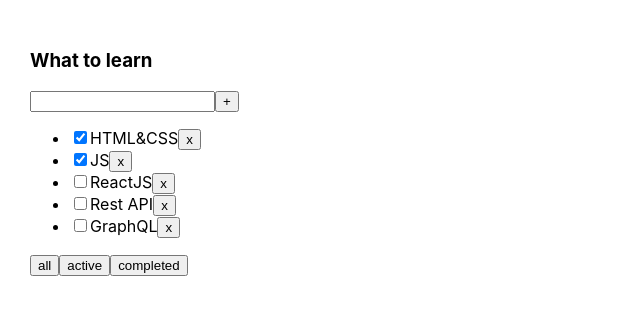
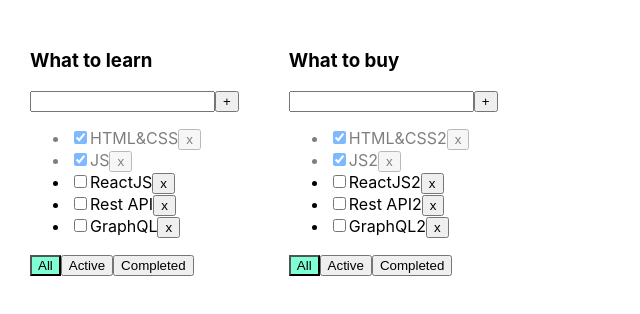
Before and after one commit to egory4fash/ToDoList, a React (Create React App) app: page / in a window 1280 px wide. Shown: the top 314 px of the page, without its empty margins (0-640 px from the left). Built offline with nearby package versions, Linux system fonts and the light colour scheme.

Commit message:
lesson 10/11 Igor refactored

```diff
--- a/src/App.css
+++ b/src/App.css
@@ -6,3 +6,19 @@
 .App > div {
   margin-right: 50px;
 }
+
+.error {
+  border: red 1px solid;
+}
+
+.error-message {
+  color: red;
+}
+
+.active-filter {
+  background-color: aquamarine;
+}
+
+.is-done {
+  opacity: 0.5;
+}
--- a/src/App.tsx
+++ b/src/App.tsx
@@ -1,37 +1,101 @@
 import React, {useState} from 'react';
 import './App.css';
-import {ToDoList} from './ToDoList';
-import { v1 } from 'uuid';
+import {Todolist} from './Todolist';
+import {v1} from 'uuid';
 
 export type FilterValuesType = "all" | "active" | "completed";
+type todolistsType = {
+    id: string,
+    title: string,
+    filter: FilterValuesType
+}
 
 function App() {
+    //
+    // let [tasks, setTasks] = useState([
+    //     {id: v1(), title: "HTML&CSS", isDone: true},
+    //     {id: v1(), title: "JS", isDone: true},
+    //     {id: v1(), title: "ReactJS", isDone: false},
+    //     {id: v1(), title: "Rest API", isDone: false},
+    //     {id: v1(), title: "GraphQL", isDone: false},
+    // ]);
+    // let [filter, setFilter] = useState<FilterValuesType>("all");
 
-    let [tasks, setTasks] = useState([
-        { id: v1(), title: "HTML&CSS", isDone: true },
-        { id: v1(), title: "JS", isDone: true },
-        { id: v1(), title: "ReactJS", isDone: false },
-        { id: v1(), title: "Rest API", isDone: false },
-        { id: v1(), title: "GraphQL", isDone: false },
-    ]);
+    let todolistID1 = v1();
+    let todolistID2 = v1();
 
-    function removeTask(id: string) {
-        let filteredTasks = tasks.filter(t => t.id !== id);
-        setTasks(filteredTasks);
+    let [todolists, setTodolists] = useState<Array<todolistsType>>([
+        {id: todolistID1, title: 'What to learn', filter: 'all'},
+        {id: todolistID2, title: 'What to buy', filter: 'all'},
+    ])
+
+    let [tasks, setTasks] = useState({
+        [todolistID1]: [
+            {id: v1(), title: "HTML&CSS", isDone: true},
+            {id: v1(), title: "JS", isDone: true},
+            {id: v1(), title: "ReactJS", isDone: false},
+            {id: v1(), title: "Rest API", isDone: false},
+            {id: v1(), title: "GraphQL", isDone: false},
+        ],
+        [todolistID2]: [
+            {id: v1(), title: "HTML&CSS2", isDone: true},
+            {id: v1(), title: "JS2", isDone: true},
+            {id: v1(), title: "ReactJS2", isDone: false},
+            {id: v1(), title: "Rest API2", isDone: false},
+            {id: v1(), title: "GraphQL2", isDone: false},
+        ]
+    });
+
+
+    function removeTask(id: string,todolistID: string) {
+        // let filteredTasks = tasks.filter(t => t.id != id);
+        // setTasks(filteredTasks);
+        setTasks({...tasks,[todolistID]:tasks[todolistID].filter(a => a.id !== id)})}
+
+
+    function addTask(title: string,todolistID: string) {
+        // let task = {id: v1(), title: title, isDone: false};
+        // let newTasks = [task, ...tasks];
+        // setTasks(newTasks);
+        setTasks({...tasks,[todolistID]:[{id: v1(), title: title, isDone: false},...tasks[todolistID]    ]})
     }
 
-    function addTask(title: string) {
-        let task = { id: v1(), title: title, isDone: false };
-        let newTasks = [task, ...tasks];
-        setTasks(newTasks);
+    function changeStatus(taskId: string, isDone: boolean,todolistID: string) {
+        setTasks({...tasks, [todolistID]: tasks[todolistID].map(m => m.id === taskId ? {...m, isDone: isDone} : m)})
     }
+
+
+    function changeFilter(value: FilterValuesType,todolistID: string) {
+        setTodolists(todolists.map(m => m.id === todolistID ? {...m,filter:value} : m))
+    }
+
 
     return (
         <div className="App">
-            <ToDoList title="What to learn"
-                      tasks={tasks}
-                      removeTask={removeTask}
-                      addTask={addTask} />
+            {todolists.map(tl => {
+                let tasksForTodolist = tasks[tl.id];
+
+                if (tl.filter === "active") {
+                    tasksForTodolist = tasks[tl.id].filter(t => t.isDone === false);
+                }
+                if (tl.filter === "completed") {
+                    tasksForTodolist = tasks[tl.id].filter(t => t.isDone === true);
+                }
+                return (
+                    <Todolist
+                        key={tl.id}
+                        todolistID={tl.id}
+                        title={tl.title}
+                        tasks={tasksForTodolist}
+                        removeTask={removeTask}
+                        changeFilter={changeFilter}
+                        addTask={addTask}
+                        changeTaskStatus={changeStatus}
+                        filter={tl.filter}
+                    />
+                )
+            })}
+
         </div>
     );
 }
--- a/src/ToDoList.tsx
+++ b/src/ToDoList.tsx
@@ -1,8 +1,5 @@
-import React, {useState} from 'react';
+import React, {ChangeEvent, KeyboardEvent, useState} from 'react';
 import {FilterValuesType} from './App';
-import {Button} from "./components/Button";
-import {Input} from "./components/Input";
-import {Mapper} from "./components/Mapper";
 
 type TaskType = {
     id: string
@@ -11,57 +8,82 @@
 }
 
 type PropsType = {
+todolistID: string
     title: string
     tasks: Array<TaskType>
-    removeTask: (taskId: string) => void
-    addTask: (title: string) => void
+    removeTask: (taskId: string,todolistID: string) => void
+    changeFilter: (value: FilterValuesType,todolistID: string) => void
+    addTask: (title: string,todolistID: string) => void
+    changeTaskStatus: (taskId: string, isDone: boolean,todolistID: string) => void
+    filter: FilterValuesType
 }
 
-export function ToDoList(props: PropsType) {
+export function Todolist(props: PropsType) {
+
+    let [title, setTitle] = useState("")
+    let [error, setError] = useState<string | null>(null)
+
+    const addTask = () => {
+        if (title.trim() !== "") {
+            props.addTask(title.trim(),props.todolistID);
+            setTitle("");
+        } else {
+            setError("Title is required");
+        }
+    }
+
+    const onChangeHandler = (e: ChangeEvent<HTMLInputElement>) => {
+        setTitle(e.currentTarget.value)
+    }
+
+    const onKeyPressHandler = (e: KeyboardEvent<HTMLInputElement>) => {
+        setError(null);
+        if (e.charCode === 13) {
+            addTask();
+        }
+    }
+
+    const onAllClickHandler = () => props.changeFilter("all",props.todolistID);
+    const onActiveClickHandler = () => props.changeFilter("active",props.todolistID);
+    const onCompletedClickHandler = () => props.changeFilter("completed",props.todolistID);
 
 
-    const tsarFunc = (value: FilterValuesType) => {
-        changeFilter(value)
-    }
-
-    const changeFilter=(value: FilterValuesType) => {
-        setFilter(value);
-    }
-
-    const onClickHandler = (tID: string) => {
-        props.removeTask(tID)
-    }
-    let [filter, setFilter] = useState<FilterValuesType>("all");
-
-    let tasksForTodolist = props.tasks;
-
-    if (filter === "active") {
-        tasksForTodolist = props.tasks.filter(t => !t.isDone);
-    }
-    if (filter === "completed") {
-        tasksForTodolist = props.tasks.filter(t => t.isDone);
-    }
-
-    let [title, setTitle] = useState("")
-
-    const callBackHandlerForAddTask =() => {
-        props.addTask(title)
-        setTitle('')
-    }
     return <div>
         <h3>{props.title}</h3>
-        <Input setTitle = {setTitle} title={title} callBack={callBackHandlerForAddTask}/>
-        <Button callBack={callBackHandlerForAddTask} name={"+"} />
-        <Mapper tasksForToDoList = {tasksForTodolist}
-                title = {title}
-                callBack = {onClickHandler}
-        />
         <div>
-            <Button name='all' callBack={() => tsarFunc('all')}/>
-            <Button name='active' callBack={() => tsarFunc('active')}/>
-            <Button name='completed' callBack={() => tsarFunc('completed')}/>
+            <input value={title}
+                   onChange={onChangeHandler}
+                   onKeyPress={onKeyPressHandler}
+                   className={error ? "error" : ""}
+            />
+            <button onClick={addTask}>+</button>
+            {error && <div className="error-message">{error}</div>}
+        </div>
+        <ul>
+            {
+                props.tasks.map(t => {
+                    const onClickHandler = () => props.removeTask(t.id,props.todolistID)
+                    const onChangeHandler = (e: ChangeEvent<HTMLInputElement>) => {
+                        props.changeTaskStatus(t.id, e.currentTarget.checked,props.todolistID);
+                    }
 
+                    return <li key={t.id} className={t.isDone ? "is-done" : ""}>
+                        <input type="checkbox"
+                               onChange={onChangeHandler}
+                               checked={t.isDone}/>
+                        <span>{t.title}</span>
+                        <button onClick={onClickHandler}>x</button>
+                    </li>
+                })
+            }
+        </ul>
+        <div>
+            <button className={props.filter === 'all' ? "active-filter" : ""}
+                    onClick={onAllClickHandler}>All</button>
+            <button className={props.filter === 'active' ? "active-filter" : ""}
+                onClick={onActiveClickHandler}>Active</button>
+            <button className={props.filter === 'completed' ? "active-filter" : ""}
+                onClick={onCompletedClickHandler}>Completed</button>
         </div>
     </div>
 }
-//BREAKPOINT
--- a/src/components/Button.tsx
+++ /dev/null
@@ -1,16 +0,0 @@
-import React from "react";
-
-type ButtonTypes = {
-    callBack: () => void,
-    name: string
-}
-
-export const Button = (props: ButtonTypes) => {
-
-    const onClickButtonHandler = () => {
-        props.callBack()
-    }
-    return (
-        <button onClick ={onClickButtonHandler}>{props.name}</button>
-    )
-}
--- a/src/components/Input.tsx
+++ /dev/null
@@ -1,28 +0,0 @@
-import React, {ChangeEvent, KeyboardEvent} from "react";
-
-
-type propsType= {
-    callBack: () => void
-    title: string
-    setTitle: (title:string) => void
-}
-export const Input = ({setTitle,title,...props}: propsType) => {
-
-    const onChangeHandler = (e: ChangeEvent<HTMLInputElement>) => {
-        setTitle(e.currentTarget.value)
-    }
-
-    const onKeyPressHandler = (e: KeyboardEvent<HTMLInputElement>) => {
-        if (e.charCode === 13) {
-            props.callBack();
-        }
-    }
-
-return (
-    <input
-        value={title}
-           onChange={onChangeHandler}
-           onKeyPress={onKeyPressHandler}
-    />
-)
-}
--- a/src/components/Mapper.tsx
+++ /dev/null
@@ -1,32 +0,0 @@
-import {Button} from "./Button";
-import React from "react";
-
-type TaskType = {
-    id: string
-    title: string
-    isDone: boolean
-}
-
-type PropsType = {
-    tasksForToDoList: Array<TaskType>
-    title:string
-    callBack: (tID:string) => void
-
-}
-export const Mapper = (props: PropsType) => {
-
-
-    return (
-        <ul>
-            {
-                props.tasksForToDoList.map(t => {
-                    return <li key={t.id}>
-                        <input type="checkbox" checked={t.isDone}/>
-                        <span>{t.title}</span>
-                        <Button callBack={() => props.callBack(t.id)} name={'x'}/>
-                    </li>
-                })
-            }
-        </ul>
-    )
-}
```
